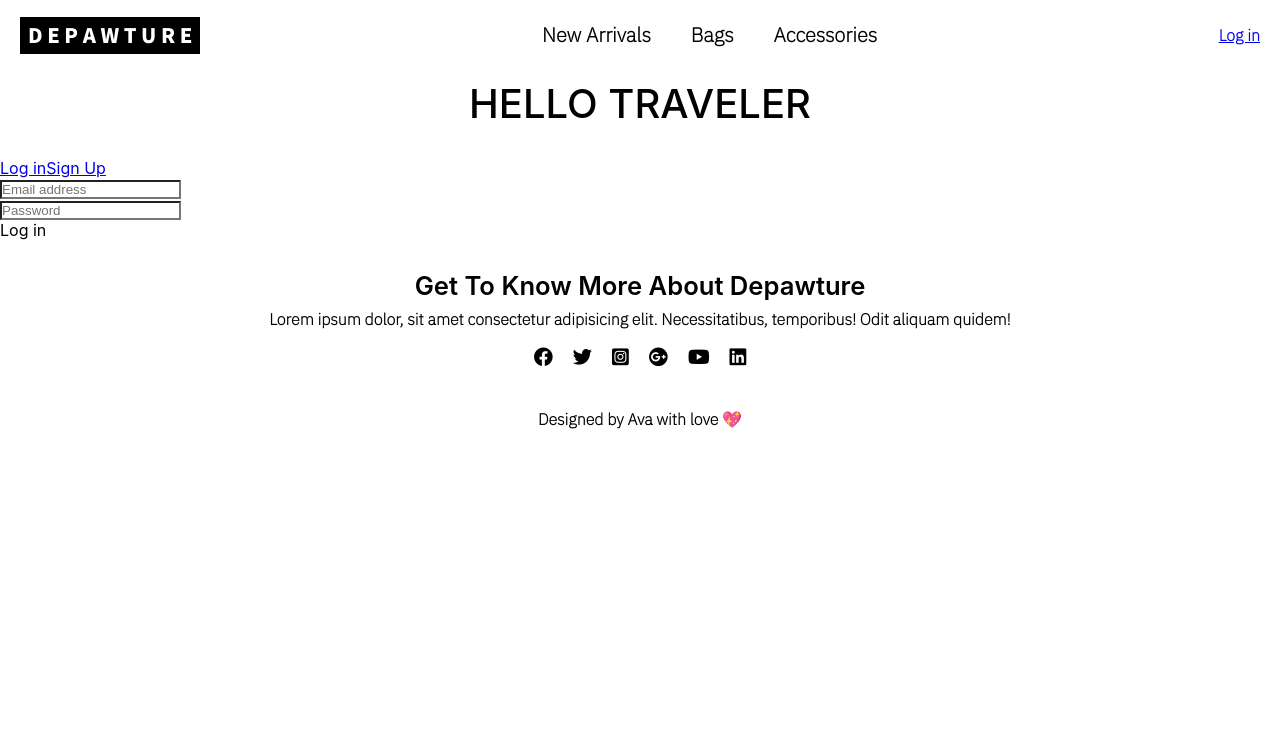
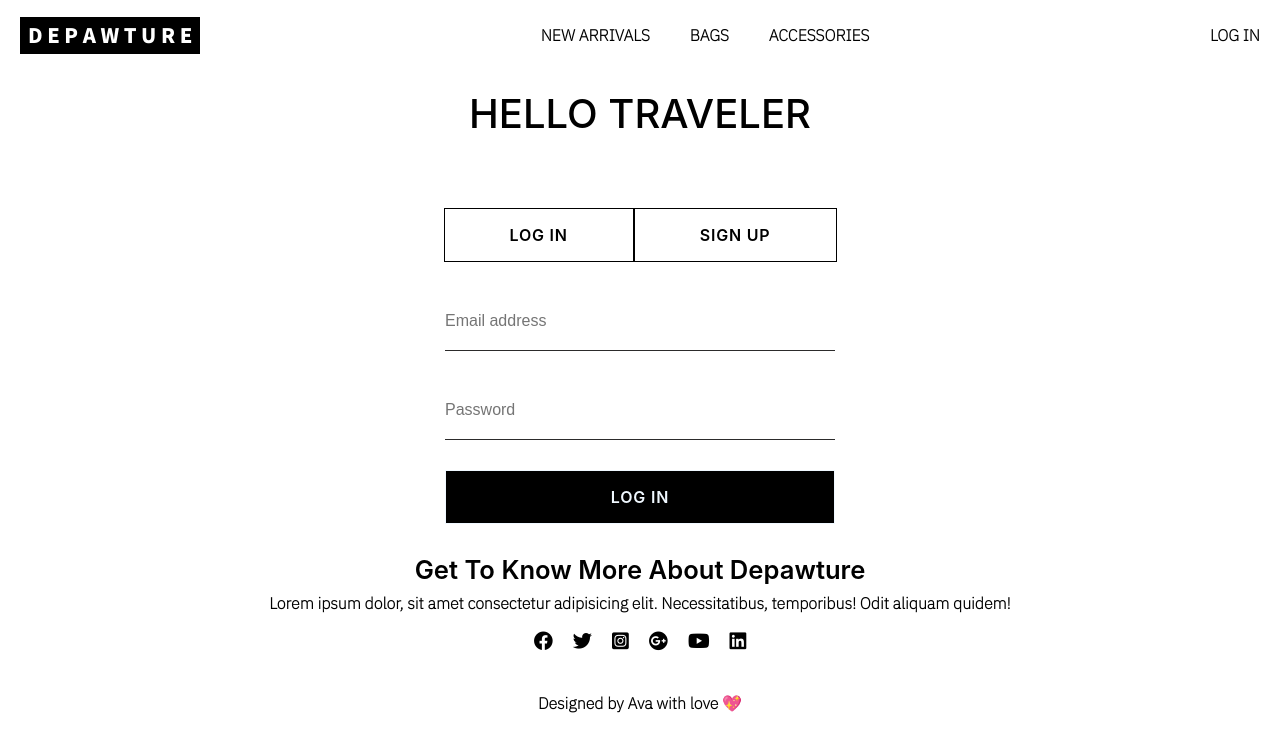
Before and after one commit to avacadok/departure, a React (Create React App) app in the folder client/: page /login in a window 1280 px wide. Shown: the top 752 px of the page. Built offline with nearby package versions, Linux system fonts and the light colour scheme; no server answers; a web font is replaced by a local one.

Commit message:
style login page

```diff
--- a/client/src/style/App.css
+++ b/client/src/style/App.css
@@ -33,10 +33,12 @@ header .logo .logo-link {
 
 header li,
 header a,
-header button {
+header .login-button {
   font-family: "IBM Plex Sans", sans-serif;
   font-weight: 800;
   background-color: white;
+  text-decoration: none;
+  color: #000;
 }
 
 header .nav_links {
@@ -54,23 +56,25 @@ header .nav_links li a {
   transition: all 0.3s ease 0s;
   text-decoration: none;
   color: #000;
-  font-size: 1.25rem;
+  font-size: 1rem;
+  text-transform: uppercase;
 }
 
-header button {
+header .login-button {
   border: none;
   cursor: pointer;
-  font-size: 1.25rem;
+  font-size: 1rem;
   -webkit-transition: all 0.3s ease 0s;
   transition: all 0.3s ease 0s;
+  text-transform: uppercase;
 }
 
-header .login {
+header .login-button {
   position: relative;
 }
 
-header .login:after,
-header .login:before {
+header .login-button:after,
+header .login-button:before {
   -webkit-transition: all .5s;
   transition: all .5s;
 }
@@ -250,7 +254,7 @@ footer .footer-content p {
   font-size: 2.5rem;
   font-weight: 500;
   text-transform: uppercase;
-  padding: 10px 0px 30px 0px;
+  padding: 20px 0px 40px 0px;
 }
 
 .grid-container {
@@ -301,4 +305,79 @@ footer .footer-content p {
 .product-list .product-price {
   padding-bottom: 9px;
 }
+
+.login-section {
+  padding-top: 30px;
+  display: -webkit-box;
+  display: -ms-flexbox;
+  display: flex;
+  -webkit-box-orient: vertical;
+  -webkit-box-direction: normal;
+      -ms-flex-direction: column;
+          flex-direction: column;
+  -webkit-box-pack: center;
+      -ms-flex-pack: center;
+          justify-content: center;
+  -webkit-box-align: center;
+      -ms-flex-align: center;
+          align-items: center;
+}
+
+.login-section .login-info {
+  display: -webkit-box;
+  display: -ms-flexbox;
+  display: flex;
+}
+
+.login-section .login-info .user-login,
+.login-section .login-info .user-signup {
+  border-color: #000;
+  text-decoration: none;
+  border: 1px solid;
+  font-size: 1rem;
+  font-weight: 600;
+  letter-spacing: .05em;
+  line-height: 52px;
+  text-align: center;
+  text-decoration: none;
+  text-transform: uppercase;
+  padding: 0px 65px 0px 65px;
+  color: #000;
+}
+
+.login-section .login-info .user-login:hover,
+.login-section .login-info .user-signup:hover {
+  background-color: #000;
+  color: aliceblue;
+  border-color: #000;
+}
+
+.login-section input {
+  width: 390px;
+  border: none;
+  border-bottom: 1px solid;
+  outline-width: 0;
+  font-size: medium;
+  color: #2c2b2b;
+  padding: 50px 0px 20px 0px;
+}
+
+.login-section .confirm-button {
+  border-color: #000;
+  text-decoration: none;
+  border: 1px solid;
+  font-size: 1rem;
+  font-weight: 600;
+  letter-spacing: .05em;
+  line-height: 52px;
+  text-align: center;
+  text-decoration: none;
+  text-transform: uppercase;
+  padding: 0px 65px 0px 65px;
+  color: aliceblue;
+  width: 390px;
+  margin-top: 30px;
+  background-color: #000;
+  cursor: pointer;
+}
 /*# sourceMappingURL=App.css.map */
--- a/client/src/style/App.scss
+++ b/client/src/style/App.scss
@@ -30,10 +30,12 @@ header {
 
   li,
   a,
-  button {
+  .login-button {
     font-family: $mainfont;
     font-weight: 800;
     background-color: $bgcolor;
+    text-decoration: none;
+    color: #000;
   }
 
   .nav_links {
@@ -49,23 +51,25 @@ header {
       transition: all 0.3s ease 0s;
       text-decoration: none;
       color: #000;
-      font-size: 1.25rem;
+      font-size: 1rem;
+      text-transform: uppercase;
     }
   }
 
-  button {
+  .login-button {
     border: none;
     cursor: pointer;
-    font-size: 1.25rem;
+    font-size: 1rem;
     transition: all 0.3s ease 0s;
+    text-transform: uppercase;
   }
 
-  .login {
+  .login-button {
     position: relative;
   }
 
-  .login:after,
-  .login:before {
+  .login-button:after,
+  .login-button:before {
     transition: all .5s;
   }
 
@@ -219,7 +223,7 @@ footer {
   font-size: 2.5rem;
   font-weight: 500;
   text-transform: uppercase;
-  padding: 10px 0px 30px 0px;
+  padding: 20px 0px 40px 0px;
 }
 
 .grid-container {
@@ -265,3 +269,67 @@ footer {
     padding-bottom: 9px;
   }
 }
+
+.login-section {
+  padding-top: 30px;
+  display: flex;
+  flex-direction: column;
+  justify-content: center;
+  align-items: center;
+
+  .login-info {
+    display: flex;
+
+    .user-login,
+    .user-signup {
+      border-color: #000;
+      text-decoration: none;
+      border: 1px solid;
+      font-size: 1rem;
+      font-weight: 600;
+      letter-spacing: .05em;
+      line-height: 52px;
+      text-align: center;
+      text-decoration: none;
+      text-transform: uppercase;
+      padding: 0px 65px 0px 65px;
+      color: #000;
+    }
+
+    .user-login:hover,
+    .user-signup:hover {
+      background-color: #000;
+      color: aliceblue;
+      border-color: #000;
+    }
+  }
+
+  input {
+    width: 390px;
+    border: none;
+    border-bottom: 1px solid;
+    outline-width: 0;
+    font-size: medium;
+    color: rgb(44, 43, 43);
+    padding: 50px 0px 20px 0px;
+  }
+
+  .confirm-button {
+    border-color: #000;
+    text-decoration: none;
+    border: 1px solid;
+    font-size: 1rem;
+    font-weight: 600;
+    letter-spacing: .05em;
+    line-height: 52px;
+    text-align: center;
+    text-decoration: none;
+    text-transform: uppercase;
+    padding: 0px 65px 0px 65px;
+    color: aliceblue;
+    width: 390px;
+    margin-top: 30px;
+    background-color: #000;
+    cursor: pointer;
+  }
+}
```
Also changed, not shown: 1 other file (tests, documents, lock files or other folders).
